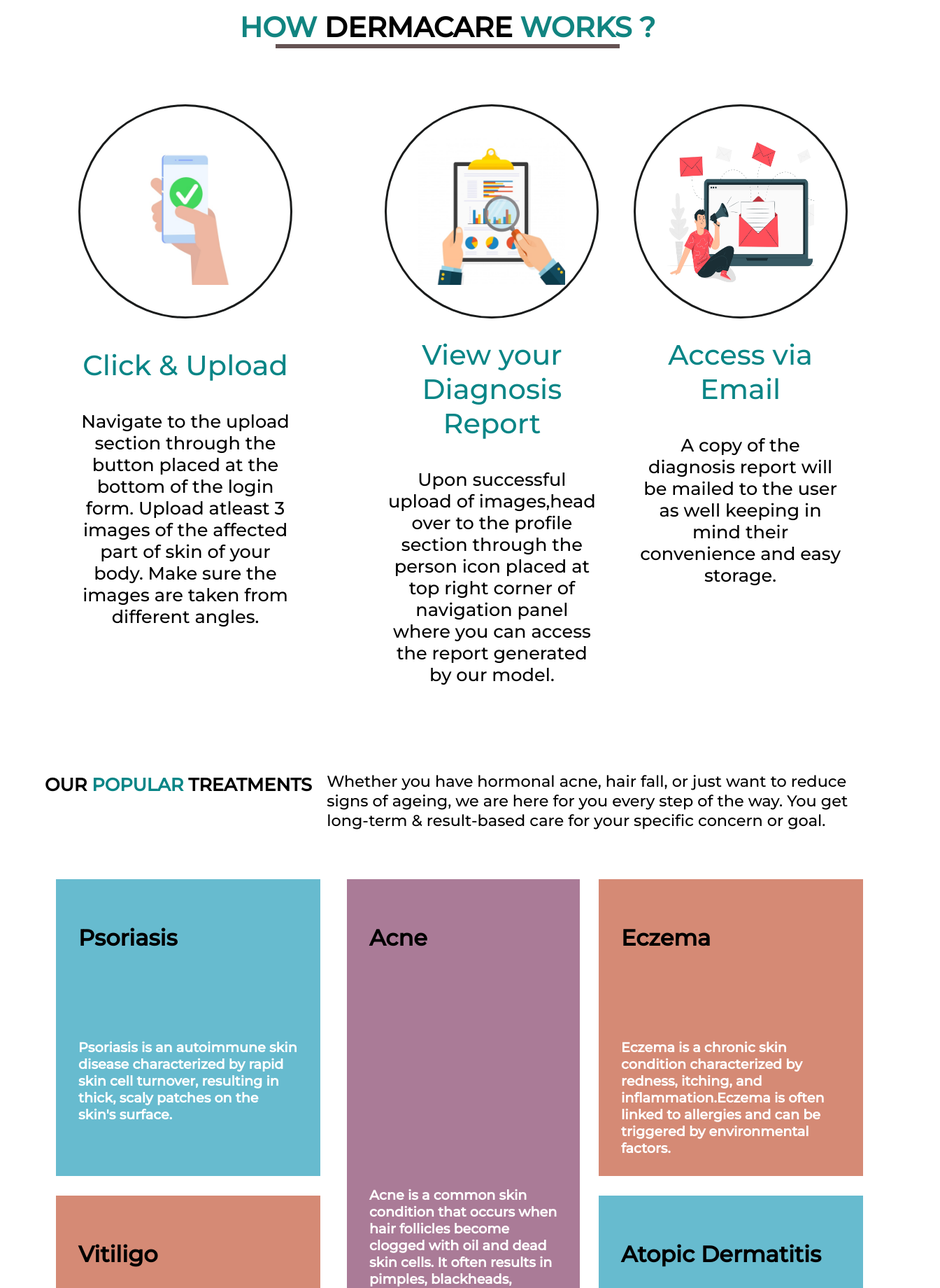
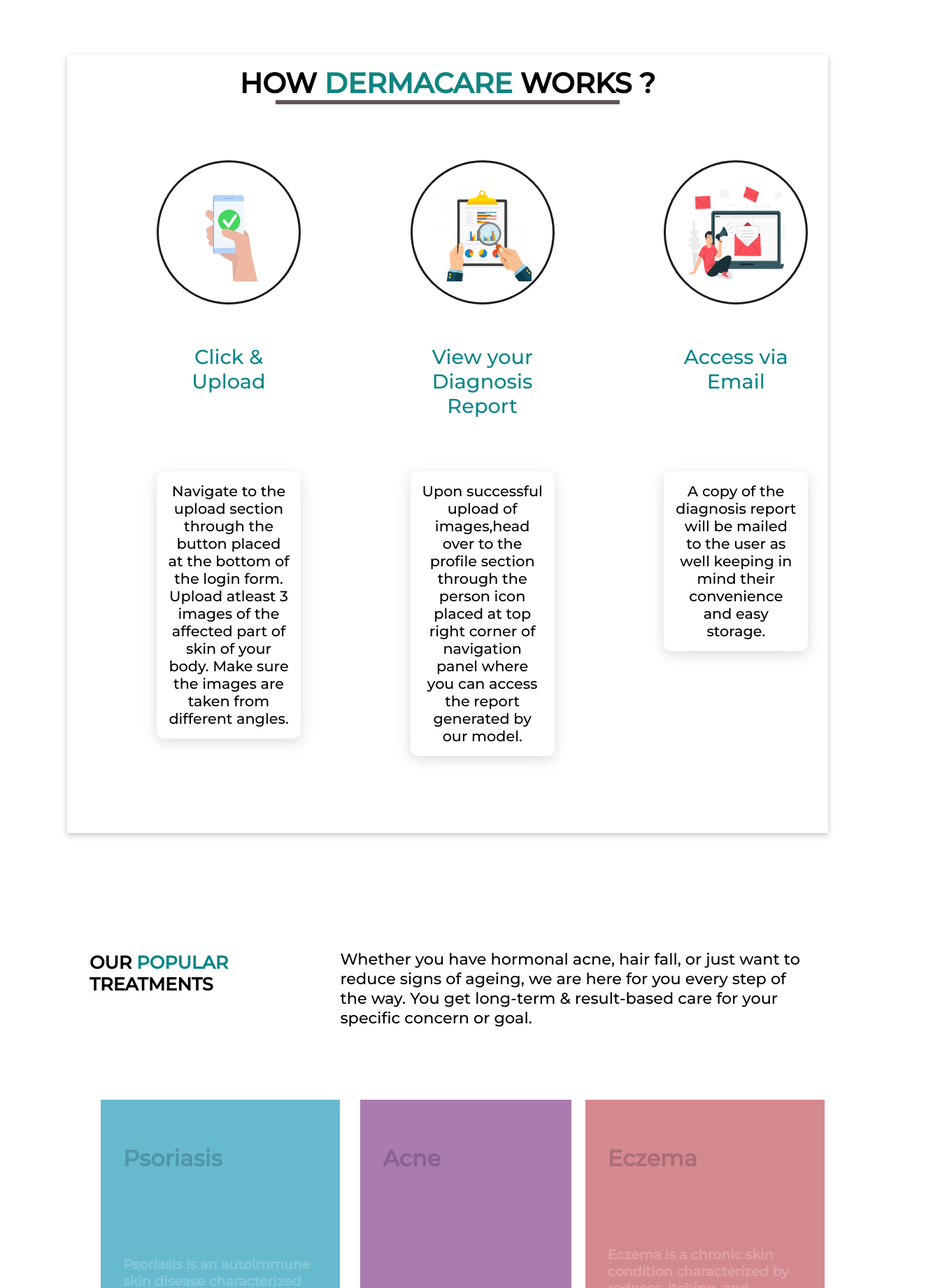
Before and after one commit to VaibhavArora314/Dermacare, a React (Create React App) app in the folder frontend/: page / in a window 1280 px wide. Shown: the part 920-2760 px from the top of the page at 70% size, 1344 px wide, since content can reach past the window. Built offline with nearby package versions, Linux system fonts and the light colour scheme.

Commit message:
section-stylings

```diff
--- a/frontend/src/Components/Procedure.jsx
+++ b/frontend/src/Components/Procedure.jsx
@@ -8,20 +8,27 @@
     <>
       <div className="procedure">
         <div className="procedure__heading">
-          How <span style={{ color: "black" }}>Dermacare </span>works ?
+          How{" "}
+          <span
+            style={{
+              color: "#118480",
+            }}
+          >
+            Dermacare{" "}
+          </span>
+          works ?
           <hr />
         </div>
 
         <div className="procedureContainer">
           <div className="procedureContainer__div1">
-            <div className="procedureContainer__div1__Image">
-              {/* <img src={one} alt="" className="one-section" /> */}
+            <div className="procedureContainer__div1__Image"></div>
+
+            <div className="procedureContainer__div1__content-head">
+              <p>Click & Upload </p>
             </div>
-            {/* <div className="procedureContainer__div1__Heading"> */}
-            {/* </div> */}
             <div className="procedureContainer__div1__Content">
-              <p className="content-head">Click & Upload</p>
-              <p>
+              <p className="details">
                 Navigate to the upload section through the button placed at the
                 bottom of the login form. Upload atleast 3 images of the
                 affected part of skin of your body. Make sure the images are
@@ -31,13 +38,13 @@
           </div>
 
           <div className="procedureContainer__div2">
-            <div className="procedureContainer__div2__TwoImage">
-              {/* <img src={two} alt="" className="two-section" /> */}
-              {/* <div className="procedureContainer__div2__TwoHeading">
-              </div> */}
+            <div className="procedureContainer__div2__TwoImage"></div>
+            <div className="procedureContainer__div2__content-head">
+              <p> View your Diagnosis Report</p>
+            </div>
+
             <div className="procedureContainer__div2__TwoContent">
-                <p className="content-head">View your Diagnosis Report</p>
-                <p>
+              <p className="details">
                 Upon successful upload of images,head over to the profile
                 section through the person icon placed at top right corner of
                 navigation panel where you can access the report generated by
@@ -45,20 +52,18 @@
               </p>
             </div>
           </div>
+
+          <div className="procedureContainer__div3">
+            <div className="procedureContainer__div3__ThreeImage"></div>
+            <div className="procedureContainer__div3__content-head">
+              <p>Access via Email</p>
             </div>
 
-          <div className="procedureContainer__div3">
-            <div className="procedureContainer__div3__ThreeImage">
-              {/* <img src={three} alt="" className="three-section" /> */}
-              {/* <div className="procedureContainer__div3__ThreeHeading">
-              </div> */}
             <div className="procedureContainer__div3__ThreeContent">
-                <p className="content-head">Access via Email</p>
-                <p>
+              <p className="details">
                 A copy of the diagnosis report will be mailed to the user as
                 well keeping in mind their convenience and easy storage.
               </p>
-              </div>
             </div>
           </div>
         </div>
--- a/frontend/src/Components/diseases.scss
+++ b/frontend/src/Components/diseases.scss
@@ -33,11 +33,12 @@
 
 
 .parent-container{
-    margin:1rem;
+    margin:5rem;
+    padding: 1rem;
+    min-height:100vh;
+
+    &__first{
         padding: 2rem;
-    min-height:100vh;
-     &__first{
-        padding: 1rem;
         display: grid;
         grid-template-columns: repeat(2,35% 65%);
         // flex-direction:row;
@@ -73,7 +74,7 @@
      }
 
      .disease-section{
-        padding: 1rem;
+        padding: 2rem;
         margin:1rem;
         display: grid;
         grid-template-columns:repeat(3,35% 30% 35%);
@@ -87,78 +88,199 @@
 
       >.div-1{
           >.a{
+            &::before {
+                content: "";
+                position: absolute;
+                top: 0;
+                left: 0;
+                width: 100%;
+                height: 100%;
+                background-color: rgba(103, 187, 207, 0.8); /* Adjust the color and opacity as desired */
+                z-index: 2; /* Place the overlay above the content */
+              }
+
+            position: relative;
             padding:2rem;
-            background: #67BBCF;
+            background-color: #67BBCF;
             width: 80%;
-            height:45vh;
+            height:35vh;
+            position: relative;
+            z-index: 1;
+
+            &:hover{
+                background-color: rgba(103, 187, 207, 1);
+                filter: brightness(0.9);
+                &::before {
+                  display: none; /* Nullify the ::before effect on hover */
+                }
+              }
+
+
             >.head{
                 @include applyCustomTitleStyles;
+                height: 50%;
             }
             >.description{
                 @include applyCustomContentStyles;
-                margin-top:40%;
 
             }
         }
+
         >.b{
+
+            &::before {
+                content: "";
+                position: absolute;
+                top: 0;
+                left: 0;
+                width: 100%;
+                height: 100%;
+                background-color:rgba(213, 138, 150, 0.8);
+                 /* Adjust the color and opacity as desired */
+                z-index: 2; /* Place the overlay above the content */
+              }
+            position:relative;
             padding:2rem;
-            background: #D58A75;
+            background-color: #D58A75;
             width: 80%;
-            height:45vh;
+            height:35vh;
+            z-index:1;
+            &:hover{
+                background-color:rgba(213, 138, 117,1);
+                filter: brightness(0.9);
+
+
+        /* Adjust the color and opacity as desired */
+                &::before {
+                  display: none; /* Nullify the ::before effect on hover */
+                }
+              }
             >.head{
                 @include applyCustomTitleStyles;
+                height: 50%;
+
             }
             >.description{
                 @include applyCustomContentStyles;
-                margin-top:40%;
 
             }
         }
        }
        >.div-2{
+        &::before {
+            content: "";
+            position: absolute;
+            top: 0;
+            left: 0;
+            width: 100%;
+            height: 100%;
+            background-color:rgba(170, 123, 181,0.8);
+             /* Adjust the color and opacity as desired */
+            z-index: 2; /* Place the overlay above the content */
+          }
           padding:2rem;
+          position:relative;
+          background: #AA7B97;
+          height:81vh;
+          width:80%;
+          z-index:2;
 
-        background: #AA7B97;
-        height:102vh;
-       width:80%;
+          &:hover{
+            background-color:rgba(170, 123, 151,1);
+            filter: brightness(0.9);
+
+
+            &::before {
+              display: none;
+            }
+          }
           >.head{
               @include applyCustomTitleStyles;
+              height: 40%;
+
     }
     >.description{
         @include applyCustomContentStyles;
-        margin-top:125%;
     }
        }
 
        >.div-3{
 
             >.c{
+                &::before {
+                    content: "";
+                    position: absolute;
+                    top: 0;
+                    left: 0;
+                    width: 100%;
+                    height: 100%;
+                    background-color:rgba(213, 138, 150, 0.8);
+
+                    z-index: 2; /* Place the overlay above the content */
+                  }
+
+            position: relative;
             padding:2rem;
-            background: #D58A75;
+            background-color: #D58A75;
             width: 80%;
-            height:45vh;
+            height:35vh;
+            z-index: 1;
+
+            &:hover{
+              background-color:rgba(213, 138, 117, 1);
+              filter: brightness(0.9);
+
+                   &::before {
+                display: none;
+              }
+            }
 
             >.head{
                 @include applyCustomTitleStyles;
+                height: 45%;
+
             }
             >.description{
                 @include applyCustomContentStyles;
-                 margin-top:40%;
 
             }
         }
             >.d{
+
+                &::before {
+                    content: "";
+                    position: absolute;
+                    top: 0;
+                    left: 0;
+                    width: 100%;
+                    height: 100%;
+                    background-color: rgba(103, 187, 207, 0.8); /* Adjust the color and opacity as desired */
+                   z-index: 2; /* Place the overlay above the content */
+                  }
+
+                  position: relative;
                 padding:2rem;
                 background: #67BBCF;
+                z-index: 1;
+                width: 80%;
+                height:35vh;
 
-                width: 80%;
-                height:45vh;
+                &:hover{
+                background-color: rgba(103, 187, 207, 1);
+                filter: brightness(0.9);
+
+                   &::before{
+                      display: none;
+                    }
+                }
+
                 >.head{
                 @include applyCustomTitleStyles;
+                height: 45%;
+
              }
              >.description{
                 @include applyCustomContentStyles;
-                margin-top:40%;
 
              }
             }
@@ -167,4 +289,5 @@
 
 
      }
+
 }
--- a/frontend/src/Components/procedure.scss
+++ b/frontend/src/Components/procedure.scss
@@ -2,10 +2,11 @@
 
 $myCustomHeadingStyles: (
     color: #088586 ,
-    font-size: 40px ,
+    font-size: 1.8em ,
     font-family: Montserrat,
     font-weight: 500,
     word-wrap: break-word,
+
 );
 
 @mixin applyCustomHeadingStyles {
@@ -16,9 +17,11 @@
 
 $myDivAlignment:(
     display: grid,
-    grid-template-rows:repeat(2,40% 60%),
+    grid-template-rows:repeat(3,25% 20% 55%),
+    gap:10px,
     padding:1rem,
     width: min-content,
+    justify-content:center,
 );
 
 @mixin applymyDivAlignment {
@@ -32,18 +35,14 @@
 }
 
 .procedure{
-    margin:1rem;
-    padding: 1rem;
-    // flex-direction: row;
-    // gap:5px;
-    // width:100vw;
+    margin:6rem;
     min-height:110vh;
-    // width:100%;
-    // overflow-x:hidden;
+
+    box-shadow: rgba(0, 0, 0, 0.24) 0px 3px 8px;
 
     &__heading {
       text-align:center;
-
+      padding-top:0;
         >h4{
             font-size: 4rem;
             font-family: 'montserrat';
@@ -52,8 +51,9 @@
         }
     }
   &__heading{
+    padding: 1rem;
     font-size:2.5rem ;
-    color: #118480;
+    color:black;
     font-family: 'montserrat';
     font-weight: 600;
     text-transform: uppercase;
@@ -63,7 +63,7 @@
 
   &__heading hr{
     margin:0 auto 0 auto;
-    width: 40%;
+    width: 46%;
     height: 100%;
     border: 1.5px;
     color: #655353;
@@ -73,18 +73,22 @@
   }
 
   .procedureContainer{
-    padding: 4rem;
+    width:100%;
+    // height:min-content;
+    padding: 3rem ;
+    padding-left:7rem;
     display: grid;
-    grid-template-columns: repeat(3,30% 40% 30%);
-    gap: 1rem;
+    grid-template-columns: repeat(3,1fr);
+    // gap: 1rem;
 
     &__div1{
       @include applymyDivAlignment;
 
       &__Image {
-        // margin: auto 12rem auto 12rem;
-        height:300px;
-        width:300px;
+        margin:0;
+        padding:0;
+        height:200px;
+        width:200px;
         border-radius: 50%;
         color: #191B1B;
         border: solid;
@@ -95,28 +99,37 @@
 
       }
 
+      &__content-head{
+       @include applyCustomHeadingStyles;
+       >p{
+        text-align: center;
+       }
+      }
       &__Content {
-        >.content-head{
-         @include applyCustomHeadingStyles;
-        }
-         >p{
-            text-align: center;
+        width:100%;
+        justify-content: start;
+        >.details{
+          box-shadow: rgba(17, 17, 26, 0.1) 0px 4px 16px, rgba(17, 17, 26, 0.05) 0px 8px 32px;
+          height:auto;
+          padding:1rem;
+          border-radius: 10px;
+          text-align: center;
             color: black;
-            font-size: 1.6em;
+            font-size: 1.3em;
             font-family: Montserrat;
             font-weight: 400;
+
          }
       }
 
     }
 
    &__div2{
-margin-left:6rem;
     @include applymyDivAlignment;
 
      &__TwoImage {
-        height:300px;
-        width:300px;
+      height:200px;
+      width:200px;
         border-radius: 50%;
         color: #191B1B;
         border: solid;
@@ -124,22 +137,31 @@
         background-position: center;
         background-size:70% 70%;
         background-repeat: no-repeat;
+        margin:0;
 
      }
 
+     &__content-head{
+        @include applyCustomHeadingStyles;
+        >p{
+          text-align: center;
+         }
+      }
      &__TwoContent{
-        margin-top:110%;
+        width:100%;
 
-      .content-head{
-         @include applyCustomHeadingStyles;
-       }
-        >p{
-
+        .details{
+          height:auto;
+            box-shadow: rgba(17, 17, 26, 0.1) 0px 4px 16px, rgba(17, 17, 26, 0.05) 0px 8px 32px;
+            padding:1rem;
             text-align: center;
             color: black;
-            font-size: 1.6em;
+            font-size: 1.3em;
+
             font-family: "Montserrat";
             font-weight: 400;
+          border-radius: 10px;
+
         }
      }
    }
@@ -147,10 +169,14 @@
    &__div3{
 
      @include applymyDivAlignment;
+     >p{
+      text-align: center;
+     }
+     &__ThreeImage {
+      height:200px;
 
-     &__ThreeImage {
-        height:300px;
-        width:300px;
+      width:200px;
+
         border-radius: 50%;
         color: #191B1B;
         border: solid;
@@ -158,22 +184,31 @@
         background-position: center;
         background-size:70% 70%;
         background-repeat: no-repeat;
-
+        margin:0;
      }
 
+        &__content-head{
+            @include applyCustomHeadingStyles;
+            >p{
+              text-align: center;
+             }
+        }
      &__ThreeContent {
+       width:100%;
 
-        margin-top:110%;
+       >.details{
+         box-shadow: rgba(17, 17, 26, 0.1) 0px 4px 16px, rgba(17, 17, 26, 0.05) 0px 8px 32px;
+         height:auto;
 
-        .content-head{
-            @include applyCustomHeadingStyles;
-        }
-        >p{
+            padding: 1rem;
             text-align: center;
             color: black;
-            font-size: 1.6em;
+            font-size: 1.3em;
+
             font-family: Montserrat;
             font-weight: 400;
+          border-radius: 10px;
+
         }
      }
 
```
Also changed, not shown: frontend/src/assets/css/Homepage.scss (+14 -3 lines). Lines whose indentation alone changed are shown as unchanged.
